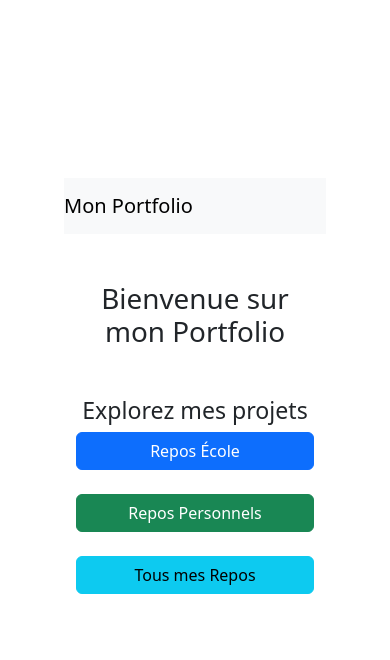
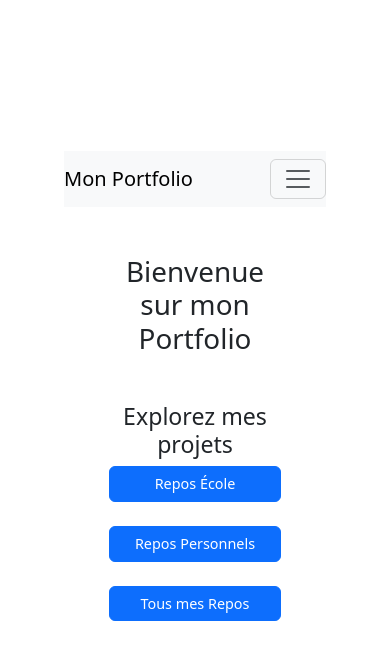
Before and after one commit to LADsy8/LADsy8.github.io, a Vue app: page / in a window 390 px wide. Shown: the top 660 px of the page. Built offline with nearby package versions, Linux system fonts and the light colour scheme; no server answers.

Commit message:
1.0.1: Ajout du mobile

```diff
--- a/src/App.vue
+++ b/src/App.vue
@@ -5,10 +5,18 @@ import Header from './components/Header.vue';
 
 <template>
   <div id="app">
-    <Header />  <!-- Un composant commun, peut-être un en-tête -->
-    <router-view />  <!-- Ici s'affichera le composant correspondant à la route -->
+    <Header />  <!-- Un composant commun -->
+    <div class="container">
+      <router-view />  <!-- Composant correspondant à la route -->
+    </div>
   </div>
 </template>
 
 <style scoped>
+@media (max-width: 767px) {
+  .container {
+    padding-left: 15px;
+    padding-right: 15px;
+  }
+}
 </style>
--- a/src/components/Header.vue
+++ b/src/components/Header.vue
@@ -4,8 +4,11 @@
 <template>
     <nav class="navbar navbar-expand-lg navbar-light bg-light">
       <a class="navbar-brand" href="/">Mon Portfolio</a>
-      <div class="collapse navbar-collapse">
-        <ul class="navbar-nav mr-auto">
+      <button class="navbar-toggler" type="button" data-bs-toggle="collapse" data-bs-target="#navbarNav" aria-controls="navbarNav" aria-expanded="false" aria-label="Toggle navigation">
+        <span class="navbar-toggler-icon"></span>
+      </button>
+      <div class="collapse navbar-collapse" id="navbarNav">
+        <ul class="navbar-nav ms-auto"> <!-- ms-auto to align items to the right -->
           <li class="nav-item active">
             <router-link to="/" class="nav-link">Accueil</router-link>
           </li>
@@ -18,4 +21,9 @@
   </template>
 
   <style scoped>
+  @media (max-width: 767px) {
+    .navbar-nav {
+      text-align: center; /* Center align navbar items on small screens */
+    }
+  }
   </style>
--- a/src/components/Home.vue
+++ b/src/components/Home.vue
@@ -1,31 +1,3 @@
-<template>
-  <div class="container py-5">
-    <h1 class="text-center mb-4">Bienvenue sur mon Portfolio</h1>
-
-    <!-- Affichage de l'avatar -->
-    <div v-if="githubProfile" class="text-center">
-      <img :src="githubProfile.avatar_url" alt="Avatar" class="rounded-circle mb-3" style="width: 150px; height: 150px;">
-      <h2>{{ githubProfile.name }}</h2>
-      <p>{{ githubProfile.bio }}</p>
-    </div>
-
-    <div class="text-center mt-5">
-      <h3>Explorez mes projets</h3>
-      <div class="row justify-content-center">
-        <div class="col-md-3 mb-4">
-          <router-link to="/repos/school" class="btn btn-primary w-100">Repos École</router-link>
-        </div>
-        <div class="col-md-3 mb-4">
-          <router-link to="/repos/personal" class="btn btn-success w-100">Repos Personnels</router-link>
-        </div>
-        <div class="col-md-3 mb-4">
-          <router-link to="/repos/all" class="btn btn-info w-100">Tous mes Repos</router-link>
-        </div>
-      </div>
-    </div>
-  </div>
-</template>
-
 <script setup lang="ts">
 import { ref, onMounted } from 'vue';
 
@@ -45,3 +17,42 @@ onMounted(() => {
   fetchGithubProfile();
 });
 </script>
+
+
+
+
+<template>
+  <div class="container py-5">
+    <h1 class="text-center mb-4">Bienvenue sur mon Portfolio</h1>
+
+    <!-- Avatar et Profil GitHub -->
+    <div v-if="githubProfile" class="text-center mb-5">
+      <img :src="githubProfile.avatar_url" alt="Avatar" class="rounded-circle mb-3" style="width: 150px; height: 150px;">
+      <h2>{{ githubProfile.name }}</h2>
+      <p>{{ githubProfile.bio }}</p>
+    </div>
+
+    <!-- Boutons pour explorer les projets -->
+    <div class="text-center mt-5">
+      <h3>Explorez mes projets</h3>
+      <div class="row justify-content-center">
+        <div class="col-md-4 mb-4" v-for="category in ['school', 'personal', 'all']" :key="category">
+          <router-link :to="`/repos/${category}`" class="btn btn-primary w-100">{{ category === 'school' ? 'Repos École' : category === 'personal' ? 'Repos Personnels' : 'Tous mes Repos' }}</router-link>
+        </div>
+      </div>
+    </div>
+  </div>
+</template>
+
+<style scoped>
+@media (max-width: 767px) {
+  .text-center {
+    padding-left: 15px;
+    padding-right: 15px;
+  }
+
+  .btn {
+    font-size: 0.9rem; /* Petite taille de bouton sur mobile */
+  }
+}
+</style>
--- a/src/components/ReposPages.vue
+++ b/src/components/ReposPages.vue
@@ -60,12 +60,12 @@ onMounted(() => {
   <div class="container py-5">
     <h2 class="text-center mb-4">Liste des Repos</h2>
 
-    <!-- Affichage des repos pour la catégorie 'school' -->
+    <!-- Repos École -->
     <div v-if="schoolRepos.length > 0">
       <h3>Repos École</h3>
-      <div class="row row-cols-1 row-cols-md-3 g-4"> <!-- Utilisation de Bootstrap Grid -->
+      <div class="row row-cols-1 row-cols-sm-2 row-cols-md-3 g-4">
         <div class="col" v-for="repo in schoolRepos" :key="repo.id">
-          <div class="card h-100"> <!-- h-100 pour uniformiser la hauteur des cartes -->
+          <div class="card h-100">
             <div class="card-body">
               <h5 class="card-title">{{ repo.name }}</h5>
               <p class="card-text">{{ repo.description || 'Aucune description disponible' }}</p>
@@ -76,12 +76,12 @@ onMounted(() => {
       </div>
     </div>
 
-    <!-- Affichage des repos pour la catégorie 'personal' -->
+    <!-- Repos Personnels -->
     <div v-if="personalRepos.length > 0">
       <h3>Repos Personnels</h3>
-      <div class="row row-cols-1 row-cols-md-3 g-4"> <!-- Utilisation de Bootstrap Grid -->
+      <div class="row row-cols-1 row-cols-sm-2 row-cols-md-3 g-4">
         <div class="col" v-for="repo in personalRepos" :key="repo.id">
-          <div class="card h-100"> <!-- h-100 pour uniformiser la hauteur des cartes -->
+          <div class="card h-100">
             <div class="card-body">
               <h5 class="card-title">{{ repo.name }}</h5>
               <p class="card-text">{{ repo.description || 'Aucune description disponible' }}</p>
@@ -92,10 +92,10 @@ onMounted(() => {
       </div>
     </div>
 
-    <!-- Affichage de tous les repos si aucun repo scolaire ou personnel -->
+    <!-- Tous les Repos -->
     <div v-if="allRepos.length > 0 && schoolRepos.length === 0 && personalRepos.length === 0">
       <h3>Tous les Repos</h3>
-      <div class="row row-cols-1 row-cols-md-3 g-4">
+      <div class="row row-cols-1 row-cols-sm-2 row-cols-md-3 g-4">
         <div class="col" v-for="repo in allRepos" :key="repo.id">
           <div class="card h-100">
             <div class="card-body">
@@ -108,18 +108,15 @@ onMounted(() => {
       </div>
     </div>
 
-    <!-- Si aucun repo n'est trouvé pour cette catégorie -->
     <div v-else>
       <p>Aucun repo trouvé pour cette catégorie.</p>
     </div>
   </div>
 </template>
 
-
-
 <style scoped>
 .card {
-  box-shadow: 0 4px 8px rgba(0, 0, 0, 0.1); /* Ajouter une ombre légère autour des cartes */
+  box-shadow: 0 4px 8px rgba(0, 0, 0, 0.1); /* Légère ombre pour les cartes */
 }
 
 .card-body {
@@ -134,4 +131,18 @@ onMounted(() => {
 .card-text {
   font-size: 1rem;
 }
+
+@media (max-width: 767px) {
+  .card-body {
+    padding: 15px; /* Réduire le padding pour les écrans mobiles */
+  }
+
+  .card-title {
+    font-size: 1rem; /* Taille de texte réduite sur mobile */
+  }
+
+  .card-text {
+    font-size: 0.9rem; /* Taille de texte réduite sur mobile */
+  }
+}
 </style>
```
Also changed, not shown: 5 other files (tests, documents, lock files or other folders).
